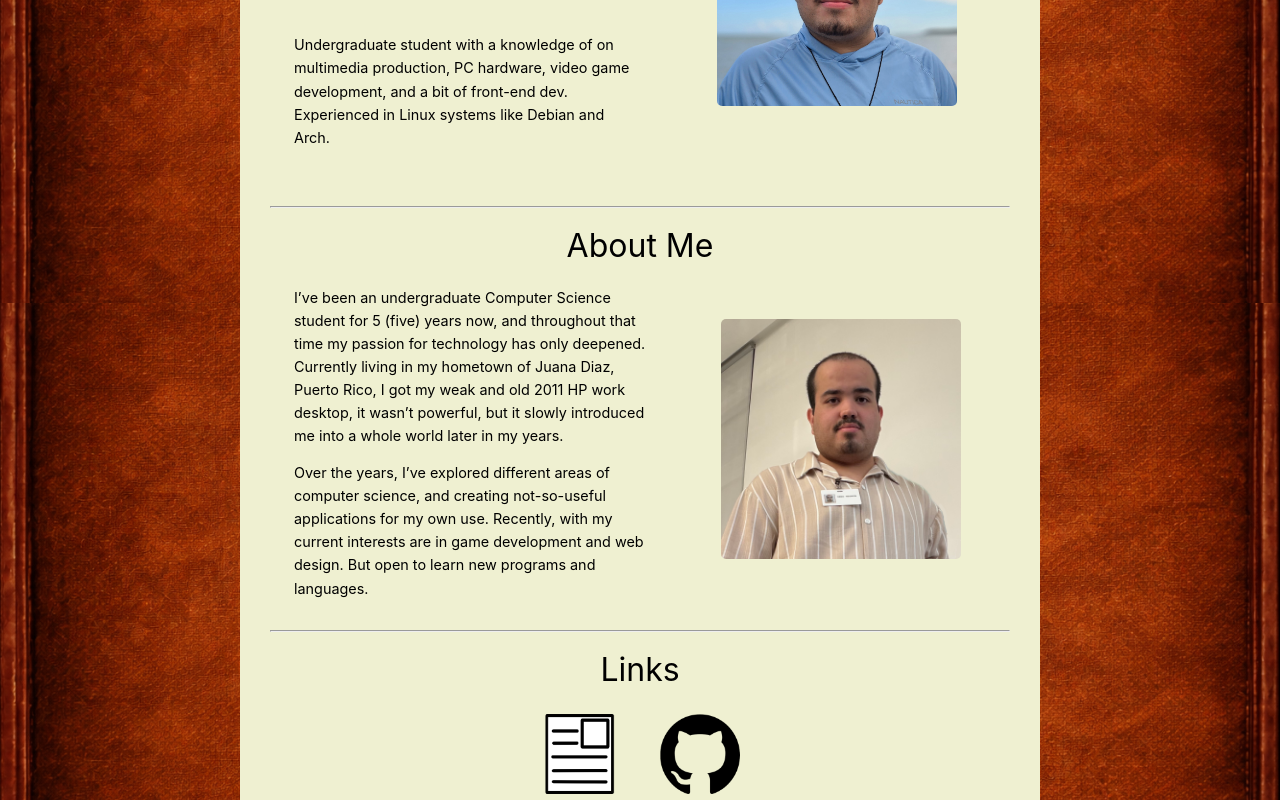
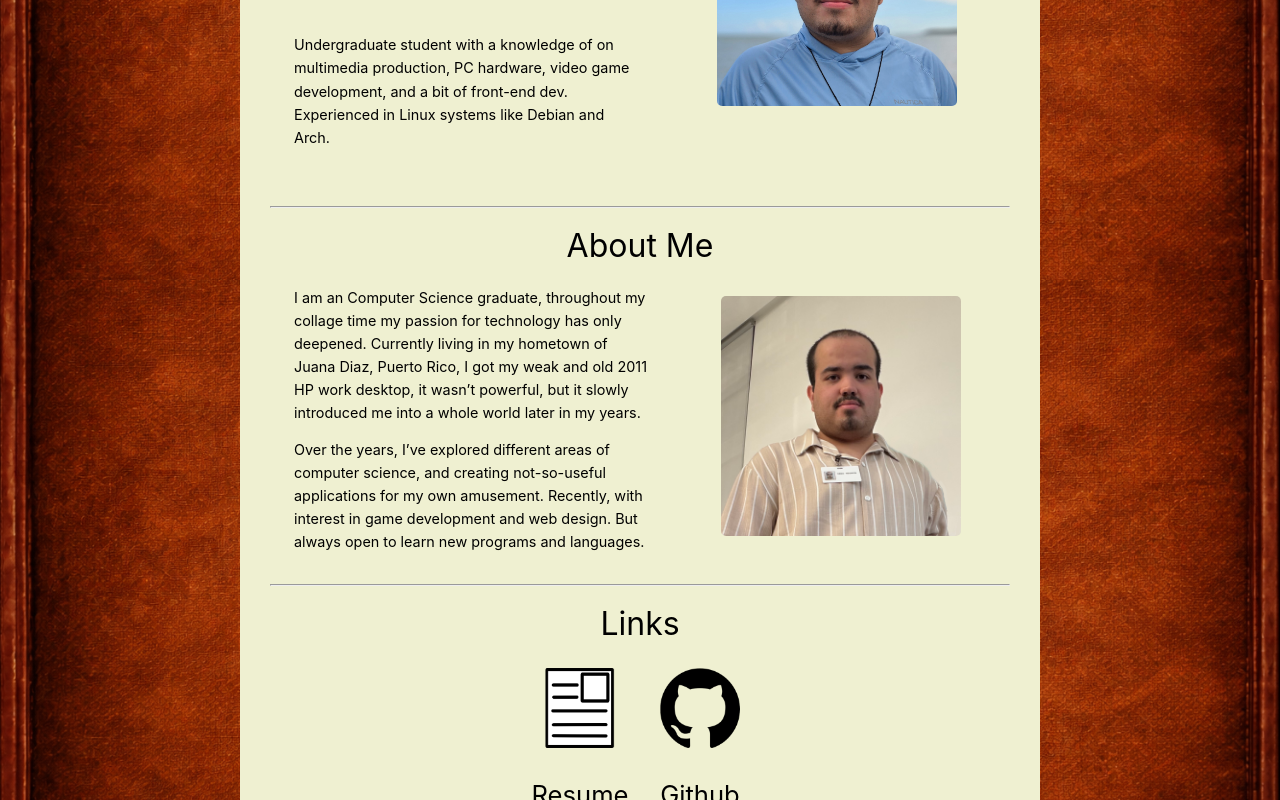
Before and after one commit to Obnpr/twilight, a Vue app in the folder twilight/: page / in a window 1280 px wide. Shown: the part 520-1320 px from the top of the page. Built offline with nearby package versions, Linux system fonts and the light colour scheme.

Commit message:
Change some info on About Me.

```diff
--- a/twilight/src/components/frontPage-About.vue
+++ b/twilight/src/components/frontPage-About.vue
@@ -3,8 +3,8 @@
       <h1>About Me</h1>
       <div class="about-row">
         <div>
-            <p>I’ve been an undergraduate Computer Science student for 5 (five) years now, and throughout that time my passion for technology has only deepened. Currently living in my hometown of Juana Diaz, Puerto Rico, I got my weak and old 2011 HP work desktop, it wasn’t powerful, but it slowly introduced me into a whole world later in my years.</p>
-            <p>Over the years, I’ve explored different areas of computer science, and creating not-so-useful applications for my own use. Recently, with my current interests are in game development and web design. But open to learn new programs and languages.</p>
+            <p>I am an Computer Science graduate, throughout my collage time my passion for technology has only deepened. Currently living in my hometown of Juana Diaz, Puerto Rico, I got my weak and old 2011 HP work desktop, it wasn’t powerful, but it slowly introduced me into a whole world later in my years.</p>
+            <p>Over the years, I’ve explored different areas of computer science, and creating not-so-useful applications for my own amusement. Recently, with interest in game development and web design. But always open to learn new programs and languages.</p>
         </div>
         <div class="about-photo-container">
             <figure>
```
